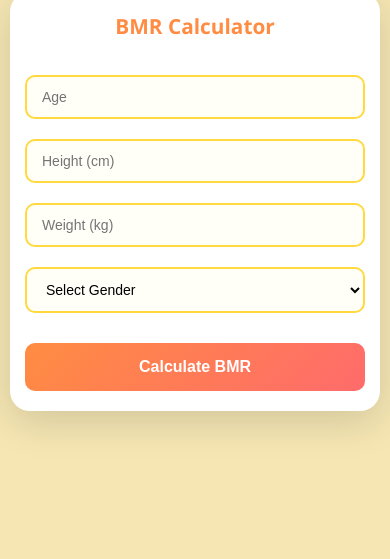
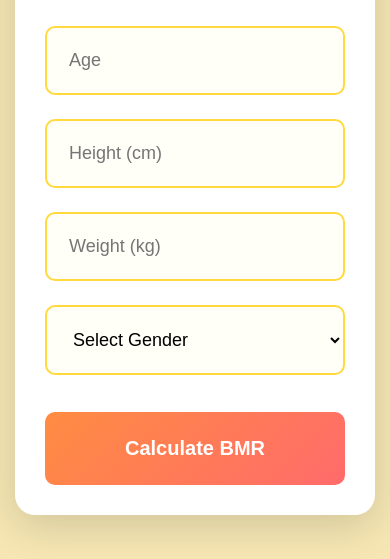
Before and after one commit to mohamedibrahimx123/Group-K1, a plain HTML site: page index.html in a window 390 px wide. Shown: the part 187-746 px from the top of the page. Drawn offline with Linux system fonts and the light colour scheme.

Commit message:
first commit

```diff
--- a/CSS/index.css
+++ b/CSS/index.css
@@ -17,18 +17,18 @@
 h1 {
   text-align: center;
   color: #FF6B6B;
-      font-size: clamp(1.5rem, 5vw, 2.5rem);
-      margin: 15px 0 15px;
+  font-size: clamp(2rem, 6vw, 3rem);
+  margin: 20px 0;
   font-weight: 700;
   text-shadow: 2px 2px 4px rgba(0,0,0,0.1);
 }
 
 .container {
   width: 100%;
-      max-width: 600px;
+  max-width: 2100px;
   margin: 0 auto;
   background: #fff;
-      padding: clamp(20px, 5vw, 40px);
+  padding: clamp(30px, 6vw, 50px);
   border-radius: 20px;
   box-shadow: 0 10px 40px rgba(0, 0, 0, 0.15);
 }
@@ -36,18 +36,18 @@
 h2 {
   text-align: center;
   color: #FF8C42;
-      font-size: clamp(1.3rem, 4vw, 2rem);
-      margin-bottom: 25px;
+  font-size: clamp(1.5rem, 5vw, 2.2rem);
+  margin-bottom: 30px;
   font-weight: 600;
 }
 
 input, select {
   width: 100%;
-      padding: 12px 15px;
-      margin: 10px 0;
+  padding: 18px 20px;
+  margin: 12px 0;
   border: 2px solid #FFD93D;
   border-radius: 10px;
-      font-size: clamp(14px, 2.5vw, 16px);
+  font-size: clamp(16px, 4vw, 20px);
   transition: all 0.3s;
   background: #FFFEF7;
 }
@@ -60,13 +60,13 @@
 
 button {
   width: 100%;
-      padding: 15px;
-      margin-top: 20px;
+  padding: 22px;
+  margin-top: 25px;
   background: linear-gradient(135deg, #FF8C42 0%, #FF6B6B 100%);
   color: #fff;
   border: none;
   border-radius: 10px;
-      font-size: clamp(16px, 3vw, 18px);
+  font-size: clamp(18px, 4vw, 22px);
   font-weight: 600;
   cursor: pointer;
   transition: transform 0.2s, box-shadow 0.2s;
@@ -83,10 +83,10 @@
 
 #result {
   margin-top: 25px;
-      padding: clamp(15px, 3vw, 20px);
+  padding: clamp(20px, 4vw, 25px);
   background: #FFFEF7;
   border-radius: 10px;
-      font-size: clamp(16px, 2.5vw, 18px);
+  font-size: clamp(16px, 3vw, 20px);
   line-height: 1.6;
   display: none;
   border: 2px solid #FFD93D;
@@ -125,7 +125,7 @@
 }
 
 .tip-card p {
-      font-size: clamp(12px, 2vw, 14px);
+  font-size: clamp(14px, 2.5vw, 16px);
   color: #333;
   margin: 0;
   font-weight: 500;
@@ -154,32 +154,18 @@
   font-weight: 600;
 }
 
-    /* Mobile optimization */
-    @media (max-width: 480px) {
-      body {
-        padding: 10px;
+@media (max-width: 600px) {
+  input, select {
+    padding: 22px;
+    font-size: 18px;
   }
 
-      .container {
-        padding: 20px 15px;
+  button {
+    padding: 25px;
+    font-size: 20px;
   }
 
-      .tips-grid {
-        grid-template-columns: 1fr 1fr;
-        gap: 10px;
-      }
-
-      .tip-card {
-        padding: 10px;
-      }
-
-      .tip-card img {
-        height: 100px;
+  h2 {
+    font-size: 2rem;
   }
 }
-
-    @media (max-width: 360px) {
-      .tips-grid {
-        grid-template-columns: 1fr;
-      }
-    }
```
Lines whose indentation alone changed are shown as unchanged.
